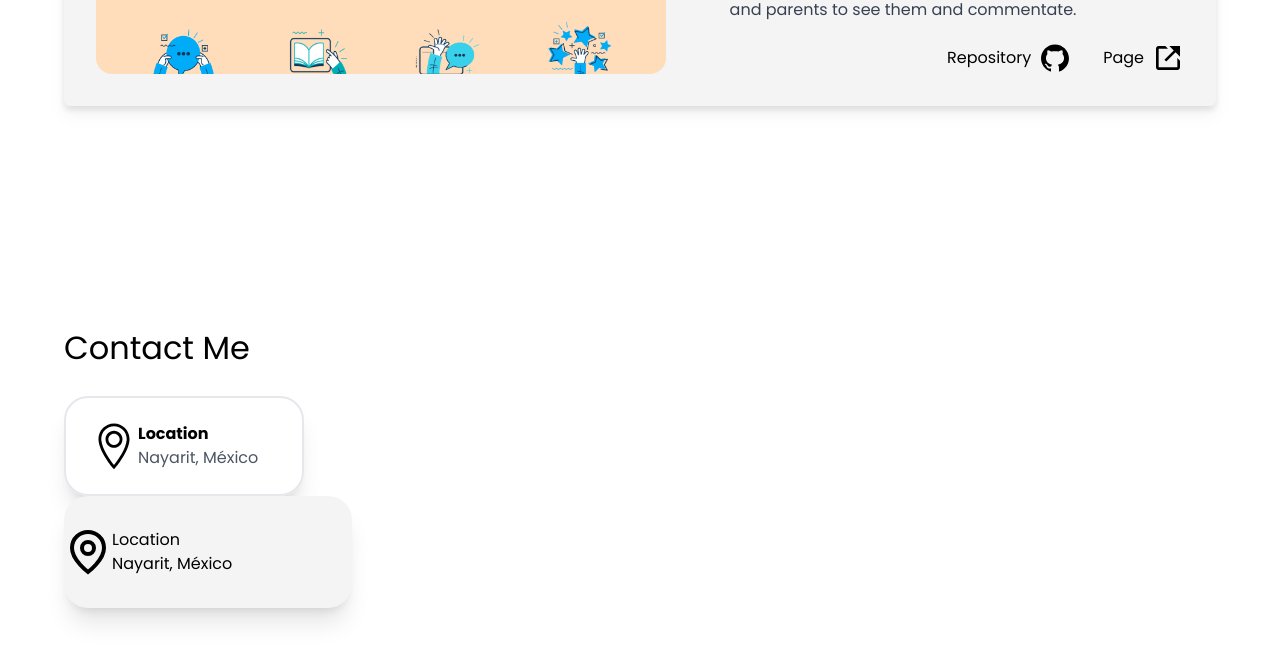
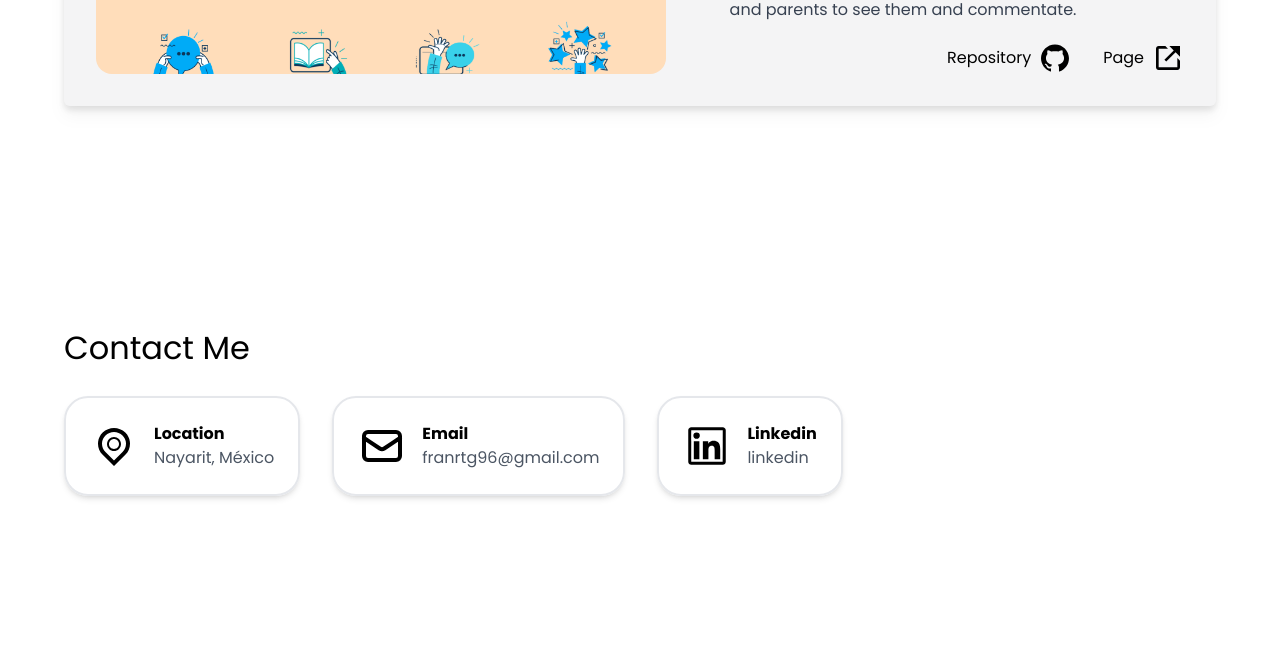
Before and after one commit to FranArteaga/portfolio, a Next.js app: page / in a window 1280 px wide. Shown: the part 2100-2762 px from the top of the page. Built offline with nearby package versions, Linux system fonts and the light colour scheme.

Commit message:
improved card design and spacing among them

```diff
--- a/src/components/ContactCard.js
+++ b/src/components/ContactCard.js
@@ -1,18 +1,21 @@
 import React from 'react'
-import { TfiLocationPin,TfiEmail } from 'react-icons/tfi'
-import { BsLinkedin} from 'react-icons/bs'
+import Link from 'next/link'
+import { TiLocationOutline } from 'react-icons/ti'
+import { HiOutlineMail} from 'react-icons/hi'
+import { AiOutlineLinkedin} from 'react-icons/ai'
 export default function ContactCard(props) {
     const { cardIcon, cardTitle, cardInfo } = props
 
     const iconMap = {
-        location: <TfiLocationPin />,
-        email: <TfiEmail/>,
-        linkedin: <BsLinkedin/>,
+        location: <TiLocationOutline />,
+        email: <HiOutlineMail/>,
+        linkedin: <AiOutlineLinkedin/>,
     }
+
     return (
-        <div>
-            <div className='w-[15em] p-6 border-2 rounded-3xl shadow-xl flex'>
-                <div className='text-[3em]  hover:text-indigo-600 duration-700'>
+        <div className='pb-5'>
+            <div className=' p-6 border-2 rounded-3xl shadow-md flex items-center gap-4'>
+                <div className='text-[3em]'>
                     {iconMap[cardIcon]}
                 </div>
                 <div>
--- a/src/components/ContactSection.js
+++ b/src/components/ContactSection.js
@@ -5,22 +5,25 @@ import ContactCard from './ContactCard'
 export default function ContactSection() {
     return (
         <section id="section-Contact" className='md:h-[100vh] pt-16 sm:pt-20 md:pt-0'>
-            <div className=''>
-                <h2 className='text-[2em] py-6'>Contact Me</h2>
+            <h2 className='text-[2em] py-6'>Contact Me</h2>
+            <div className='md:flex gap-8'>
 
                 <ContactCard
                     cardIcon="location"
                     cardTitle="Location"
                     cardInfo="Nayarit, México"
                 />
+                <ContactCard
+                    cardIcon="email"
+                    cardTitle="Email"
+                    cardInfo="franrtg96@gmail.com"
+                />
+                <ContactCard
+                    cardIcon="linkedin"
+                    cardTitle="Linkedin"
+                    cardInfo="linkedin"
+                />
 
-                <div className='w-[18em] py-8 bg-zinc-100 rounded-3xl shadow-xl flex'>
-                    <GrLocation className='text-[3rem]' />
-                    <div>
-                        <p>Location</p>
-                        <p>Nayarit, México</p>
-                    </div>
-                </div>
             </div>
         </section>
     )
```
